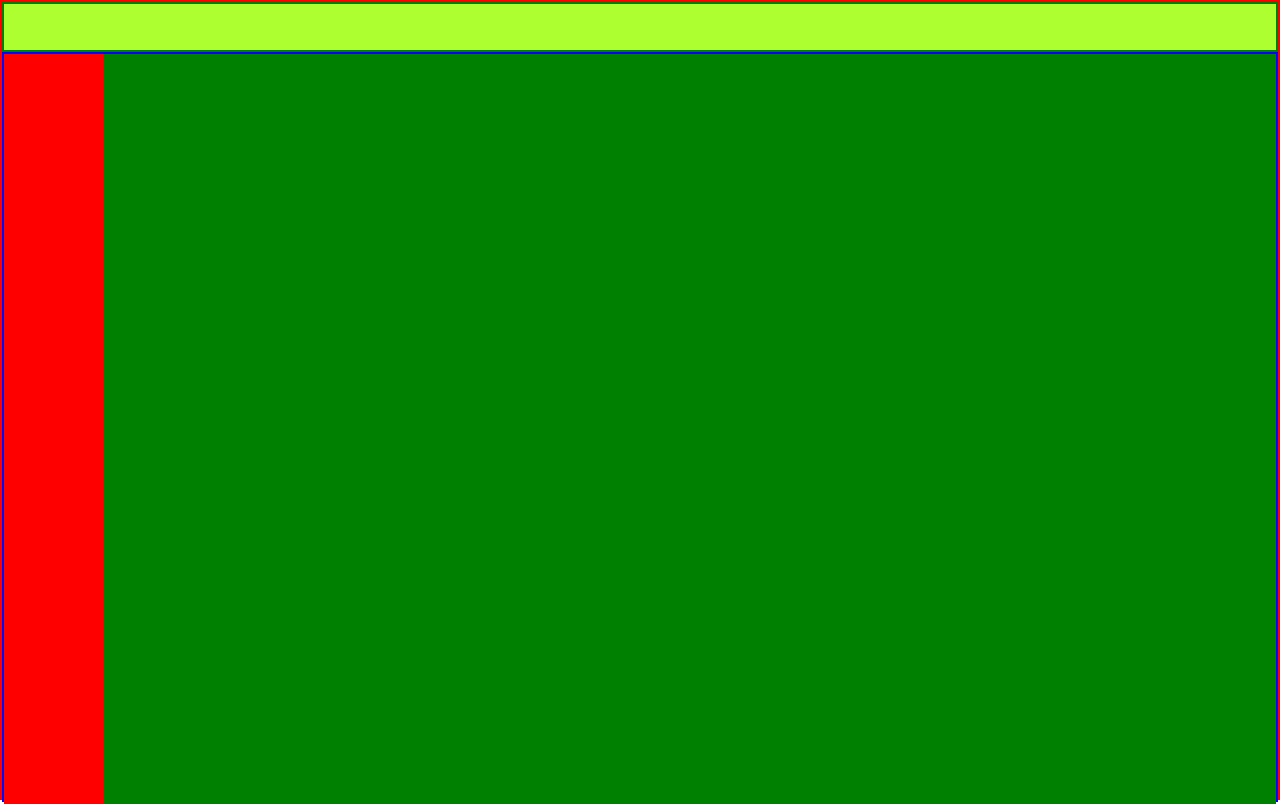
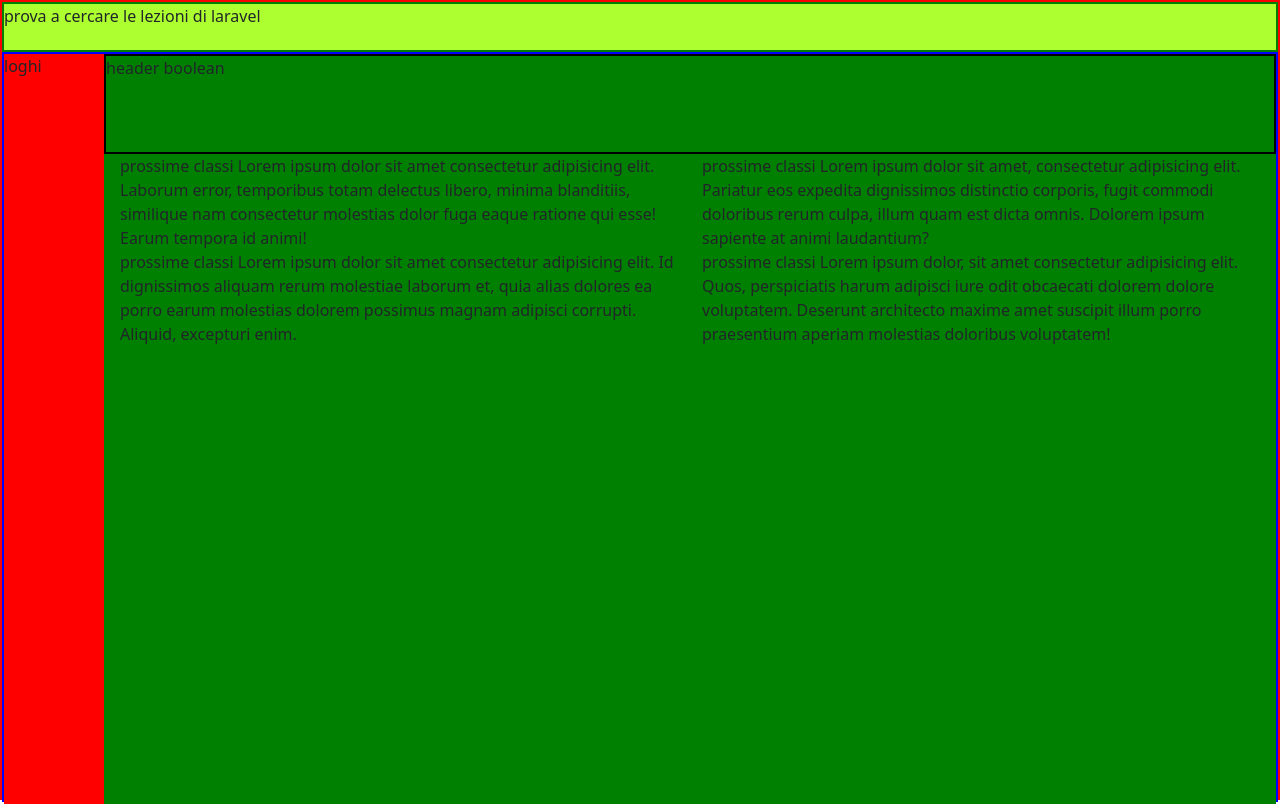
Before and after one commit to EnricoCirilli/html-css-bootstrap-dashboard, a plain HTML site: page index.html in a window 1280 px wide. Drawn offline with nearby package versions, Linux system fonts and the light colour scheme.

Commit message:
add: container fluid and row and col

```diff
--- a/css/style.css
+++ b/css/style.css
@@ -27,3 +27,7 @@
     height: calc(100vh - 50px);
     background-color: green;
 }
+.new-student{
+    border: 2px solid black;
+    height: 100px;
+}
--- a/index.html
+++ b/index.html
@@ -1,36 +1,65 @@
 <!DOCTYPE html>
 <html lang="en">
+
 <head>
     <meta charset="UTF-8">
     <meta name="viewport" content="width=device-width, initial-scale=1.0">
-    <link href="https://cdn.jsdelivr.net/npm/bootstrap@5.0.2/dist/css/bootstrap.min.css" rel="stylesheet" integrity="sha384-EVSTQN3/azprG1Anm3QDgpJLIm9Nao0Yz1ztcQTwFspd3yD65VohhpuuCOmLASjC" crossorigin="anonymous">
+    <link href="https://cdn.jsdelivr.net/npm/bootstrap@5.0.2/dist/css/bootstrap.min.css" rel="stylesheet"
+        integrity="sha384-EVSTQN3/azprG1Anm3QDgpJLIm9Nao0Yz1ztcQTwFspd3yD65VohhpuuCOmLASjC" crossorigin="anonymous">
     <link rel="stylesheet" href="https://cdnjs.cloudflare.com/ajax/libs/font-awesome/6.4.2/css/all.min.css">
     <link rel="stylesheet" href="css/style.css">
     <title>Document</title>
 </head>
+
 <body>
     <!-- setting up the wrappper for the webapp work -->
     <div class="wrapper">
         <!-- header -->
         <div class="header">
-
+            prova a cercare le lezioni di laravel
         </div>
-         <!-- / header -->
-         <!-- main -->
-         <div class="main">
+        <!-- / header -->
+        <!-- main -->
+        <div class="main">
             <div class="side-bar-left">
+                loghi
 
             </div>
             <div class="side-bar-right">
+                <div class="new-student">
+                    header boolean
+                 </div>
+                <div class="container-fluid g-3">
+                    <div class="row">
+                        <div class="col col-12 col-md-12 col-lg-6">
+                          prossime classi Lorem ipsum dolor sit amet consectetur adipisicing elit. Laborum error, temporibus totam delectus libero, minima blanditiis, similique nam consectetur molestias dolor fuga eaque ratione qui esse! Earum tempora id animi!
+                        </div>
+                        <div class="col col-12 col-md-12 col-lg-6">
+                            prossime classi Lorem ipsum dolor sit amet, consectetur adipisicing elit. Pariatur eos expedita dignissimos distinctio corporis, fugit commodi doloribus rerum culpa, illum quam est dicta omnis. Dolorem ipsum sapiente at animi laudantium?
+                          </div>
+                          <div class="col col-12 col-md-12 col-lg-6">
+                            prossime classi Lorem ipsum dolor sit amet consectetur adipisicing elit. Id dignissimos aliquam rerum molestiae laborum et, quia alias dolores ea porro earum molestias dolorem possimus magnam adipisci corrupti. Aliquid, excepturi enim.
+                          </div>
+                          <div class="col col-12 col-md-12 col-lg-6">
+                            prossime classi Lorem ipsum dolor, sit amet consectetur adipisicing elit. Quos, perspiciatis harum adipisci iure odit obcaecati dolorem dolore voluptatem. Deserunt architecto maxime amet suscipit illum porro praesentium aperiam molestias doloribus voluptatem!
+                          </div>
+
+                    </div>
+
+                </div>
+
+
+
 
             </div>
 
-         </div>
-         <!-- / main -->
+        </div>
+        <!-- / main -->
 
 
 
     </div>
 
 </body>
+
 </html>
```
